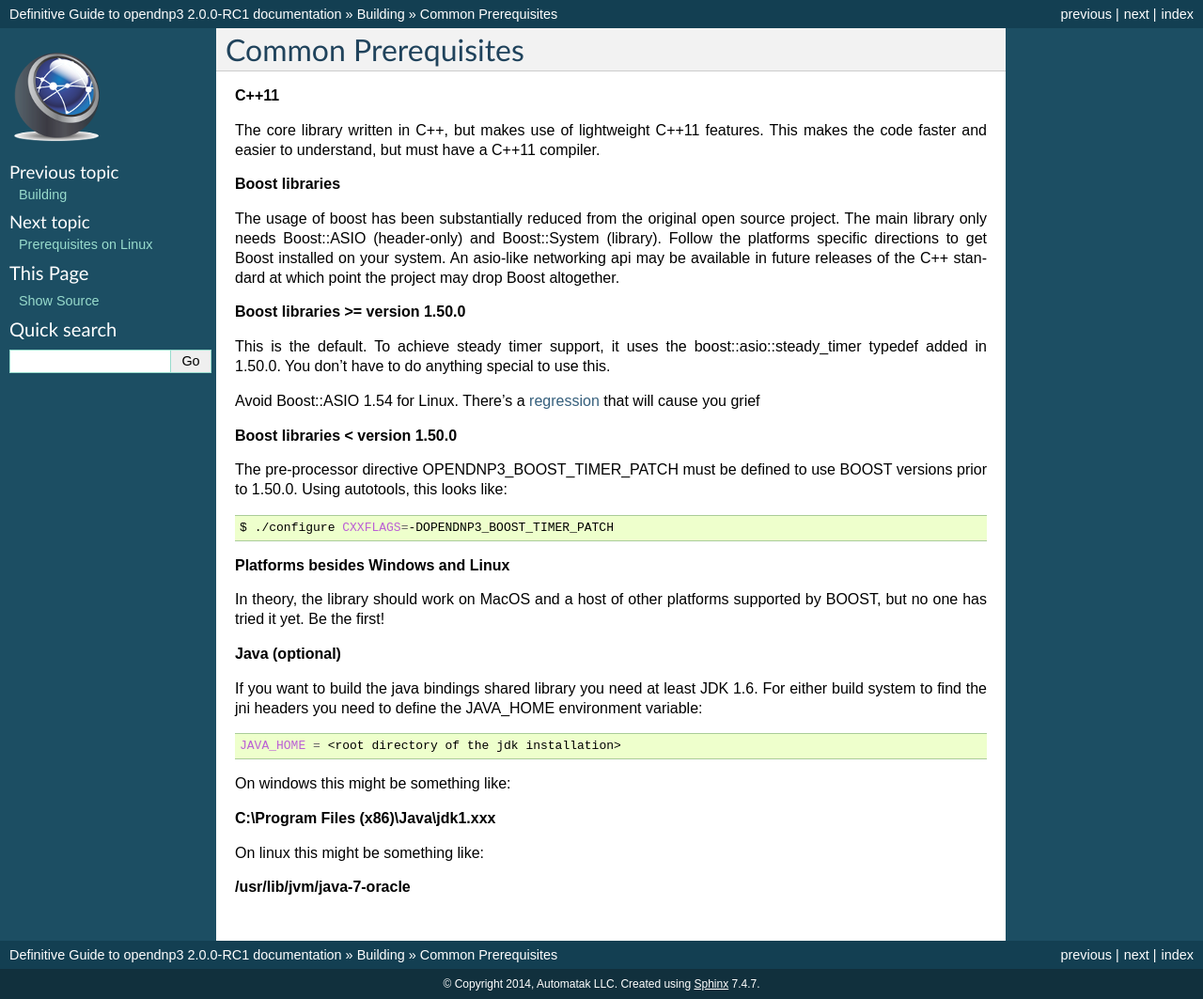
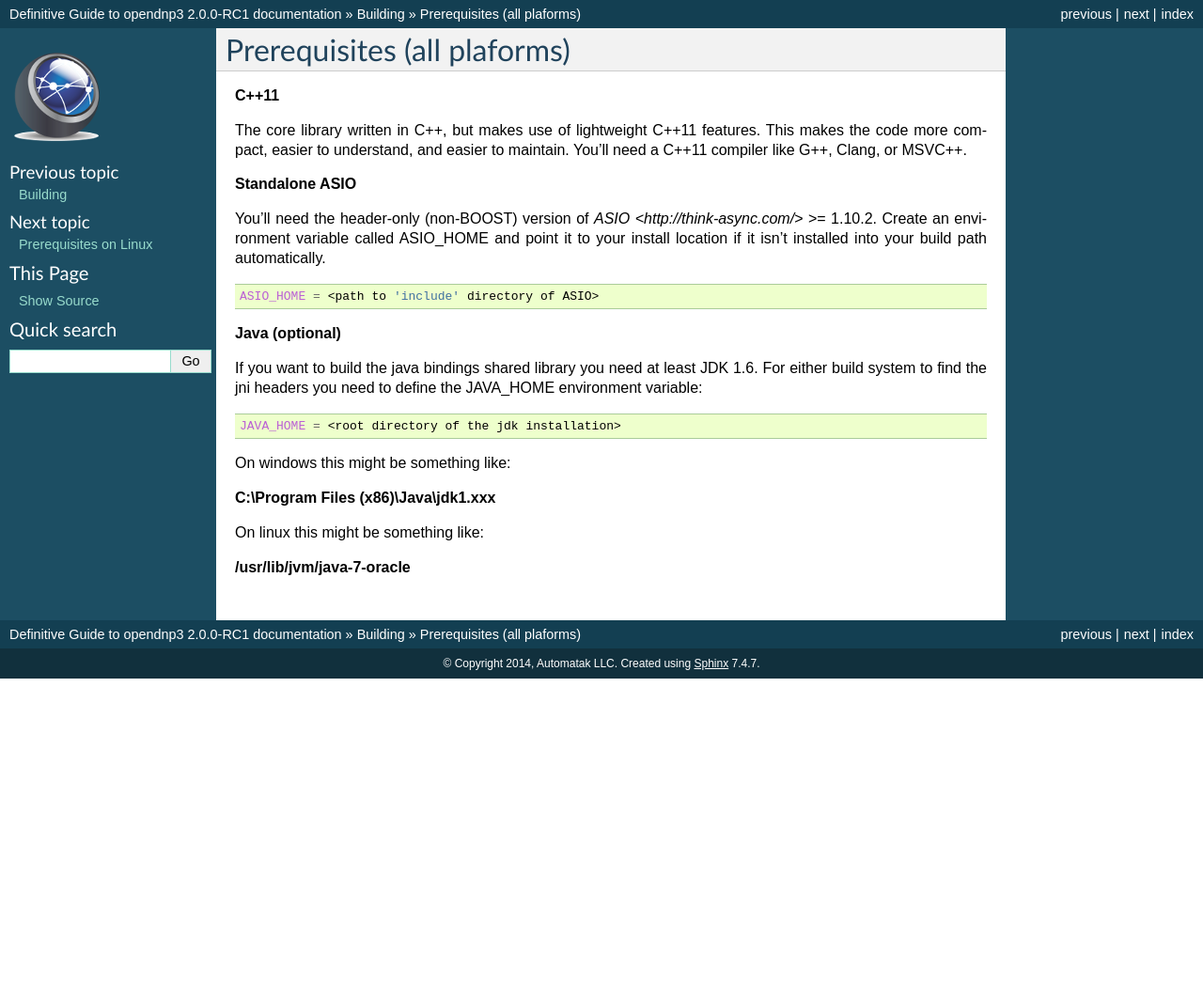
Before and after one commit to dnp3/opendnp3-guide, a Sphinx documentation site: the page built from source/building/prerequisites.rst, in a window 1280 px wide. Shown: the whole page at 94% size. Built offline with Sphinx 7.4.7, drawn with Linux system fonts in a browser that asks for light colours; after the commit the page ends 900 px from its top, so only the background shows below that.

Commit message:
changes for 2.0.x

```diff
--- a/source/building/prerequisites.rst
+++ b/source/building/prerequisites.rst
@@ -1,33 +1,20 @@
-==========================
-Common Prerequisites
-==========================
+===============================
+Prerequisites (all plaforms)
+===============================
 
 **C++11**
 
-The core library written in C++, but makes use of lightweight C++11 features. This makes the code faster and easier to understand, but must have a C++11 compiler.
+The core library written in C++, but makes use of lightweight C++11 features. This makes the code more compact, easier to understand, and easier to maintain.
+You'll need a C++11 compiler like G++, Clang, or MSVC++.
 
-**Boost libraries**
+**Standalone ASIO**
 
-The usage of boost has been substantially reduced from the original open source project. The main library only needs Boost::ASIO (header-only) and Boost::System (library). Follow the platforms specific directions to get Boost installed on your system. An asio-like networking api may be available in future releases of the C++ standard at which point the project may drop Boost altogether.
-
-**Boost libraries >= version 1.50.0**
-
-This is the default. To achieve steady timer support, it uses the boost::asio::steady_timer typedef added in 1.50.0.  You don't have to do anything special to use this.
-
-Avoid Boost::ASIO 1.54 for Linux. There's a `regression <https://svn.boost.org/trac/boost/ticket/8795>`_ that will cause you grief
-
-**Boost libraries < version 1.50.0**
-
-The pre-processor directive OPENDNP3_BOOST_TIMER_PATCH must be defined to use BOOST versions prior to 1.50.0. Using autotools, this looks like:
+You'll need the header-only (non-BOOST) version of `ASIO <http://think-async.com/>` >= 1.10.2.
+Create an environment variable called ASIO_HOME and point it to your install location if it isn't installed into your build path automatically.
 
 .. code-block:: bash
 
-  $ ./configure CXXFLAGS=-DOPENDNP3_BOOST_TIMER_PATCH
-
-
-**Platforms besides Windows and Linux**
-
-In theory, the library should work on MacOS and a host of other platforms supported by BOOST, but no one has tried it yet. Be the first!
+  ASIO_HOME = <path to 'include' directory of ASIO>
 
 **Java (optional)**
 
--- a/source/opendnp3-intro/scalable.rst
+++ b/source/opendnp3-intro/scalable.rst
@@ -12,7 +12,7 @@ If the one thread is ever blocked, other connections are dead in the water.
 
 .. image:: /img/no-blocking.gif
 
-**Event-driven & asynchronous I/O**
+**Event-driven, asynchronous, and multi-core**
 
 Opendnp3 borrows a design pattern from modern web servers: a purely asynchronous programming model driven by a thread pool.
 Opendnp3 uses 100% event based I/O taking advantage of your OS's best socket multiplexing abstractions.
```
Also changed, not shown: source/building/building-linux.rst (added, +51 -0 lines), source/building/building-on-linux.rst (deleted, +0 -62 lines), source/building/index.rst (+4 -4 lines), source/building/prerequisites-linux.rst (added, +11 -0 lines), source/building/prerequisites-on-linux.rst (deleted, +0 -76 lines), source/building/prerequisites-on-windows.rst (deleted, +0 -30 lines), source/building/prerequisites-windows.rst (added, +9 -0 lines), source/building/building-windows.rst (renamed from source/building/building-on-windows.rst), 2 other files.
